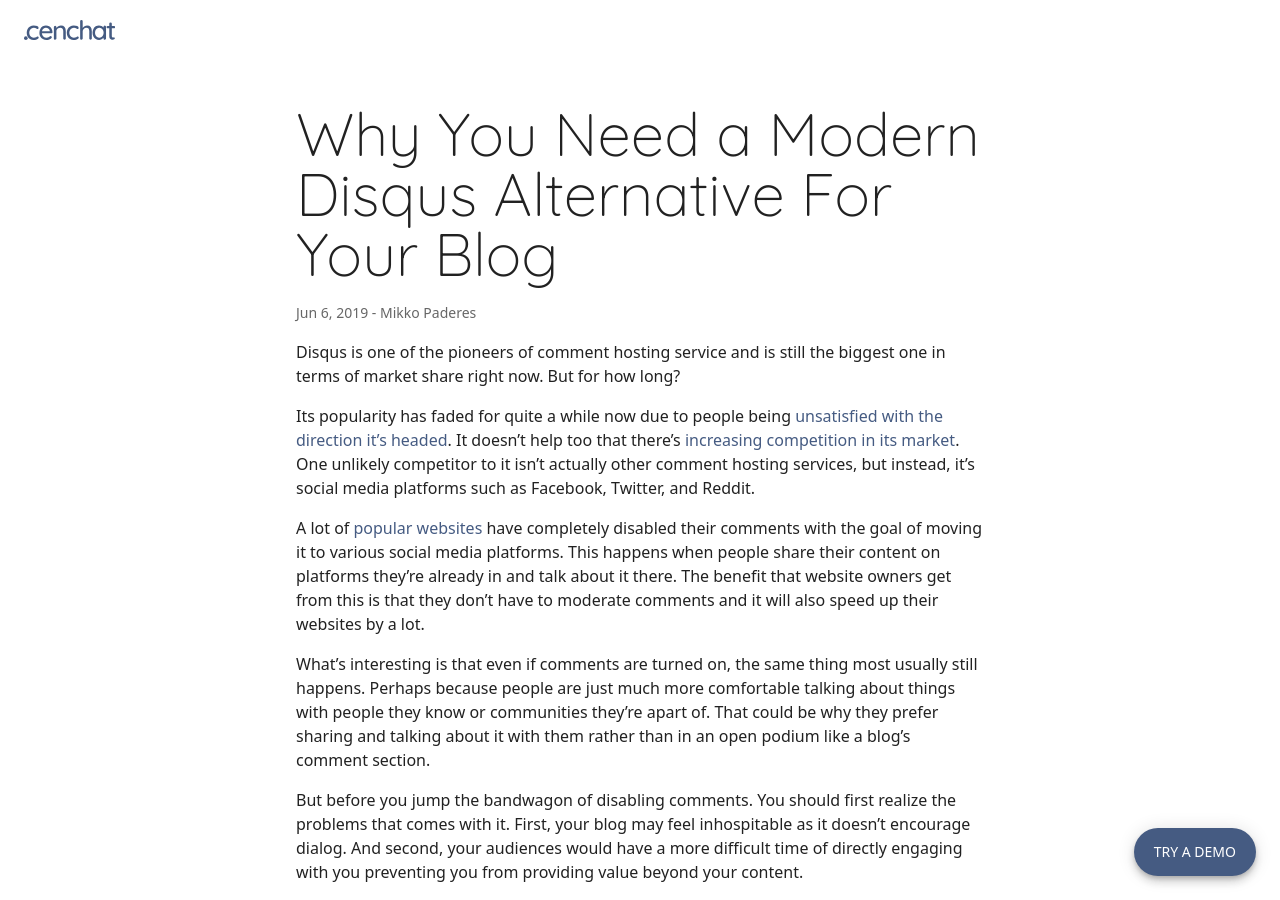
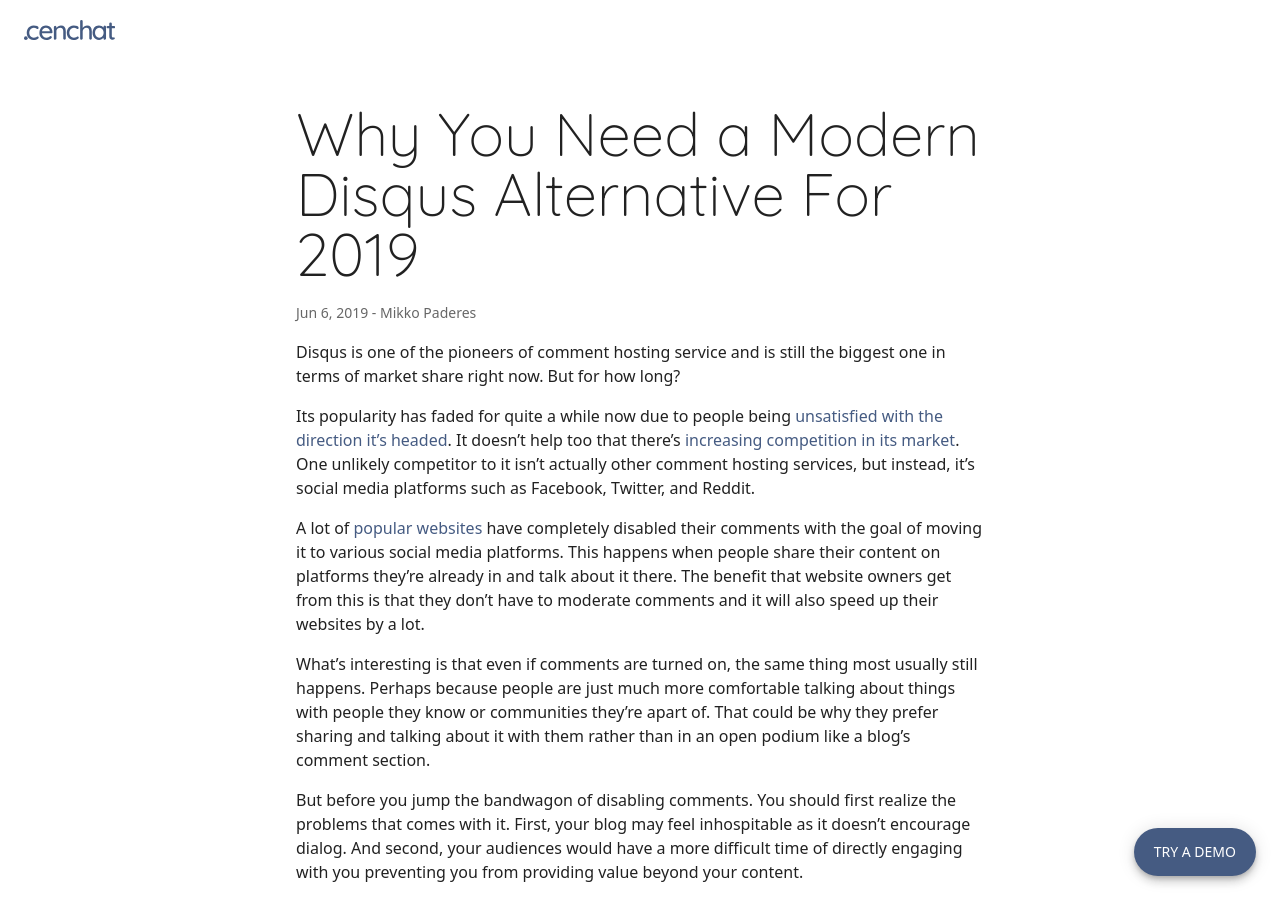
Before and after one commit to cenchat/cenchat.github.io, a Jekyll site: the page built from _posts/2019-06-06-modern-alternative-to-disqus.md, in a window 1280 px wide and 900 px high. Built offline with Jekyll 4.4.1, drawn with Linux system fonts in a browser that asks for light colours; a script that is not in the unit is left out.

Commit message:
Update post title

```diff
--- a/_posts/2019-06-06-modern-alternative-to-disqus.md
+++ b/_posts/2019-06-06-modern-alternative-to-disqus.md
@@ -1,6 +1,6 @@
 ---
 layout: post
-title: Why You Need a Modern Disqus Alternative For Your Blog
+title: Why You Need a Modern Disqus Alternative For 2019
 description: Comments have evolved as social media has taken over it. Your blog should too. Here's a modern alternative to Disqus to help you do it.
 author: Mikko Paderes
 tags: strategy
```
